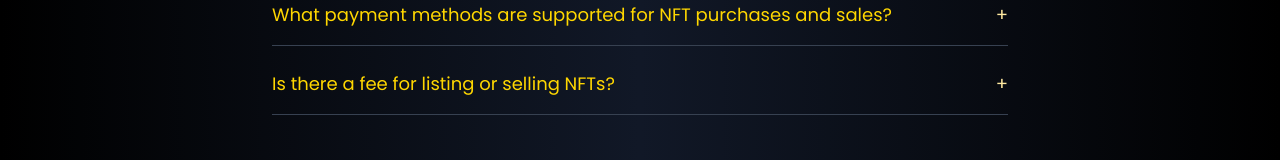
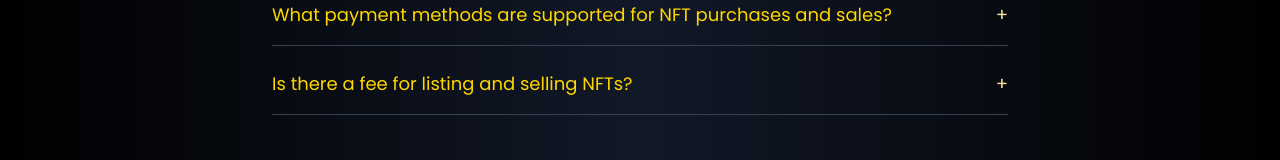
Before and after one commit to Barklegne/invincible-gg-assignmen, a React (Vite) app: page / in a window 1280 px wide. Shown: the part 1806-1966 px from the top of the page. Built offline with nearby package versions, Linux system fonts and the light colour scheme.

Commit message:
feat: faq updated 2.14

```diff
--- a/src/data/faq.js
+++ b/src/data/faq.js
@@ -12,7 +12,7 @@ const faqs = [
 		a: 'We support ETH and other major cryptocurrencies for NFT purchases and sales.',
 	},
 	{
-		q: 'Is there a fee for listing or selling NFTs?',
+		q: 'Is there a fee for listing and selling NFTs?',
 		a: 'Starter listings have no fee. Pro & Elite tiers offer premium features for a higher fee and additional benefits.',
 	},
 ]
```
